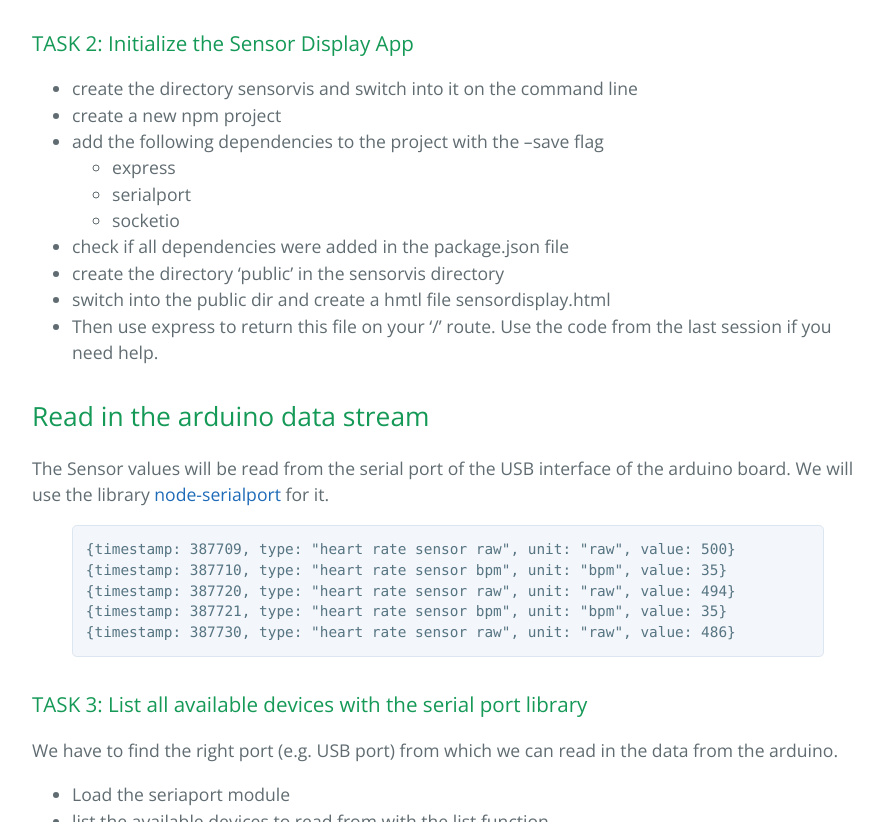
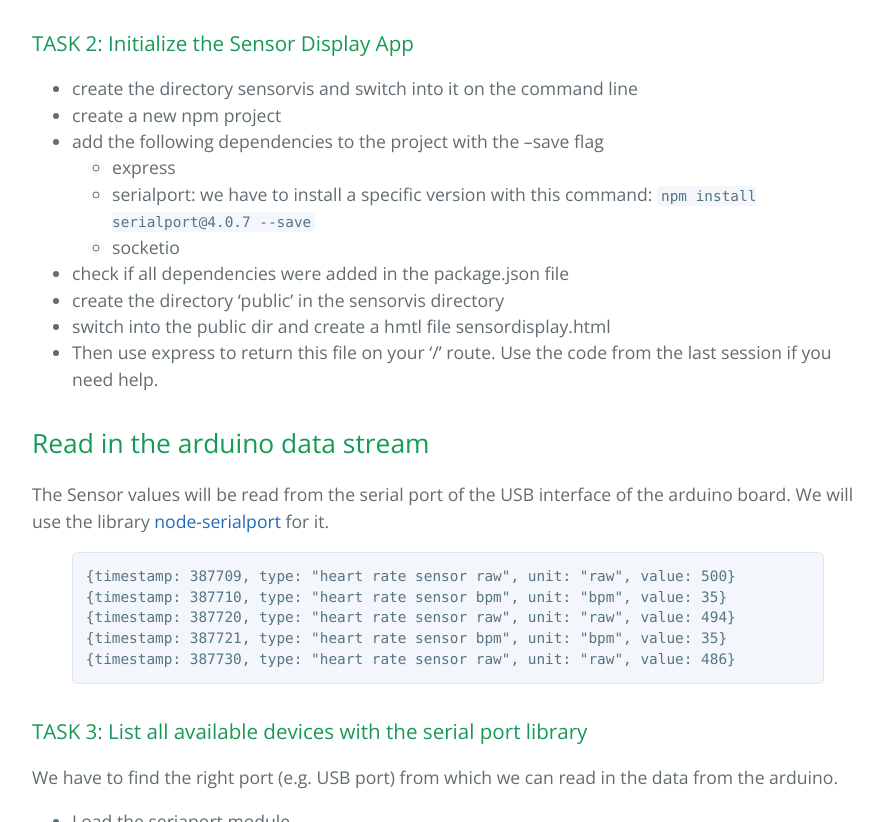
Before and after one commit to chrisgradl/FSDT3, a Jekyll site: the page built from _posts/2017-06-16-einheit3.markdown, in a window 1280 px wide and 900 px high, scrolled down 1827 px, cut to the strip 78-900 px from the top of the window. Shown: the whole strip, without its empty margins (192-1075 px from the left). Built offline with Jekyll 4.4.1, drawn with Linux system fonts in a browser that asks for light colours.

Commit message:
add specific version of serial port

```diff
--- a/_posts/2017-06-16-einheit3.markdown
+++ b/_posts/2017-06-16-einheit3.markdown
@@ -36,7 +36,7 @@ Depending on your current progress you should already print out sensor values in
 * create a new npm project
 * add the following dependencies to the project with the --save flag
   * express
-  * serialport
+  * serialport: we have to install a specific version with this command: `npm install serialport@4.0.7 --save `
   * socketio
 * check if all dependencies were added in the package.json file
 * create the directory 'public' in the sensorvis directory
```
